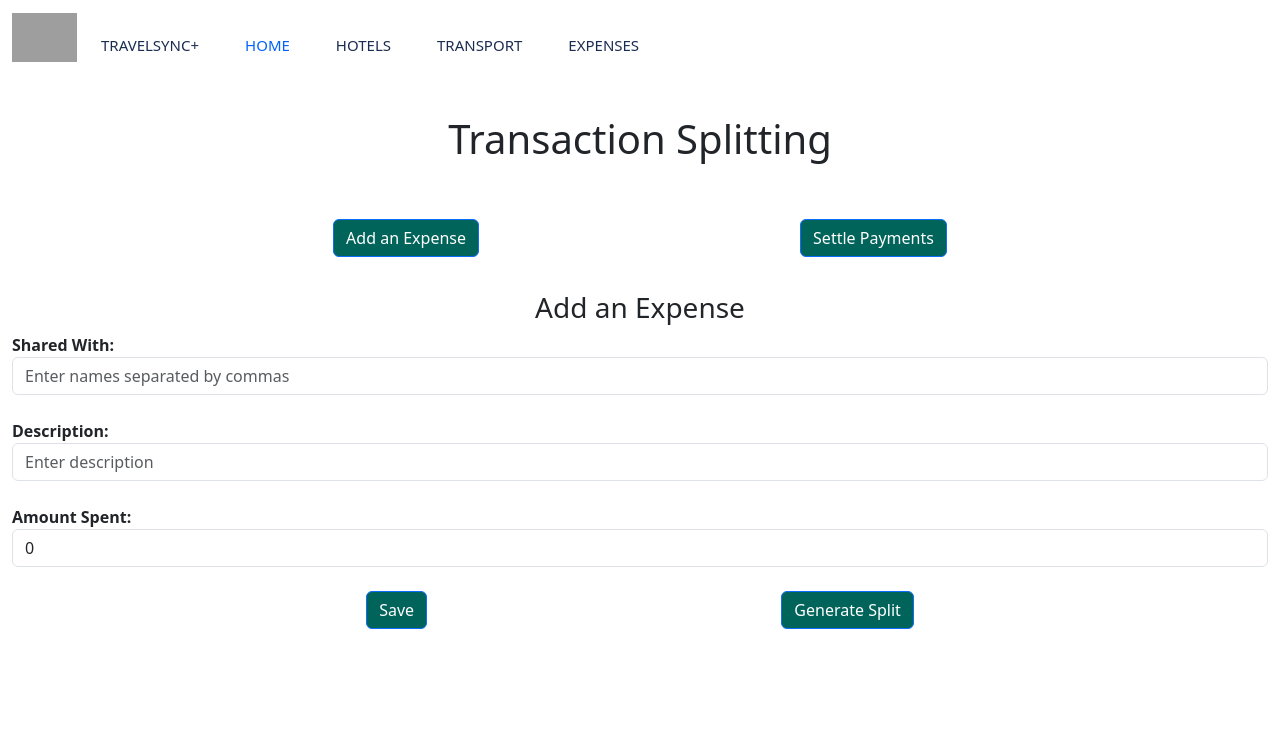
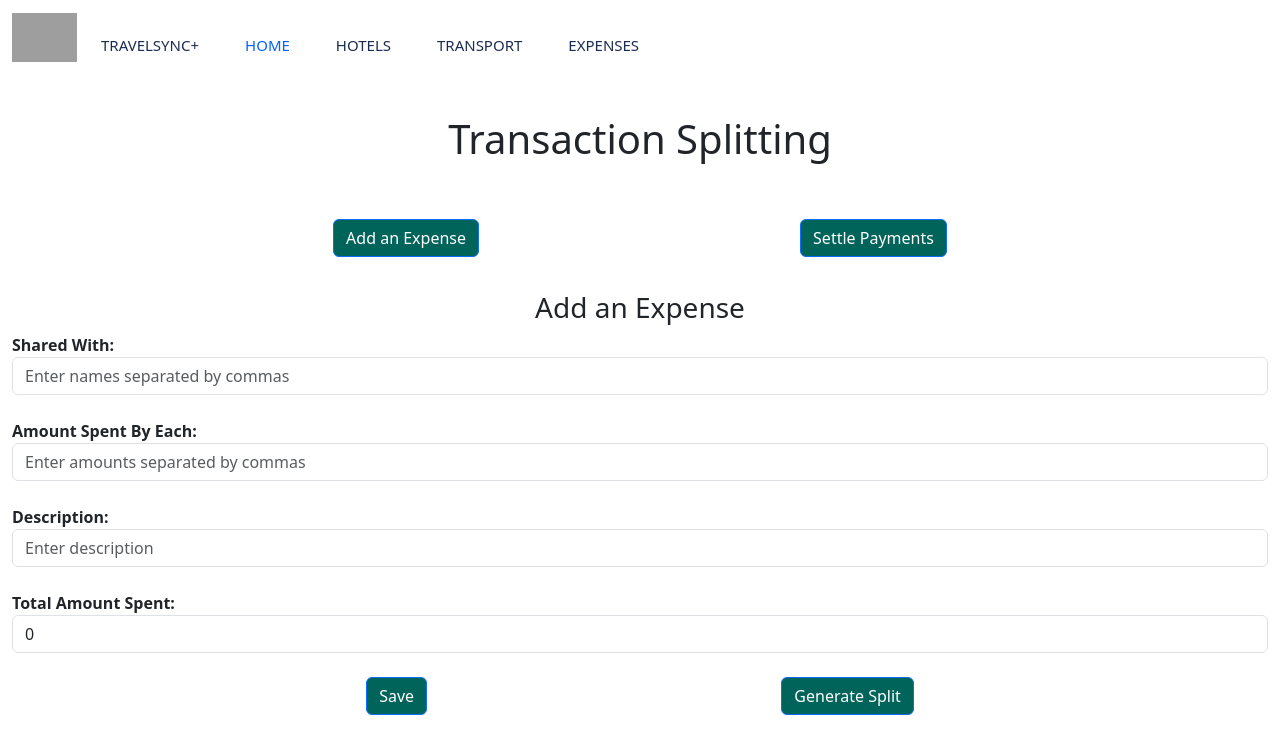
Before and after one commit to ayazhankadessova/TravelSync_Cathay, a Vue app in the folder travel-sync/: page /splitTransaction in a window 1280 px wide. Both pictures are taken after a click on the button "Add an Expense". Shown: the top 754 px of the page. Built offline with nearby package versions, Linux system fonts and the light colour scheme; grey boxes are pictures that could not be loaded.

Commit message:
spliTransaction

```diff
--- a/travel-sync/src/views/SplitTransaction.vue
+++ b/travel-sync/src/views/SplitTransaction.vue
@@ -56,6 +56,13 @@
   <br>
 
   <div class="form-group">
+  <label class="fw-bold">Amount Spent By Each:</label>
+  <br>
+  <input v-model="amountSpentByEach" type="text" class="form-control" placeholder="Enter amounts separated by commas">
+</div>
+<br>
+
+  <div class="form-group">
     <label class="fw-bold">Description:</label>
     <br>
     <input v-model="description" type="text" class="form-control" placeholder="Enter description">
@@ -63,7 +70,7 @@
   <br>
 
   <div class="form-group">
-    <label class="fw-bold">Amount Spent:</label>
+    <label class="fw-bold">Total Amount Spent:</label>
     <br>
     <input v-model.number="amountSpent" type="number" class="form-control" placeholder="Enter amount spent">
   </div>
```
